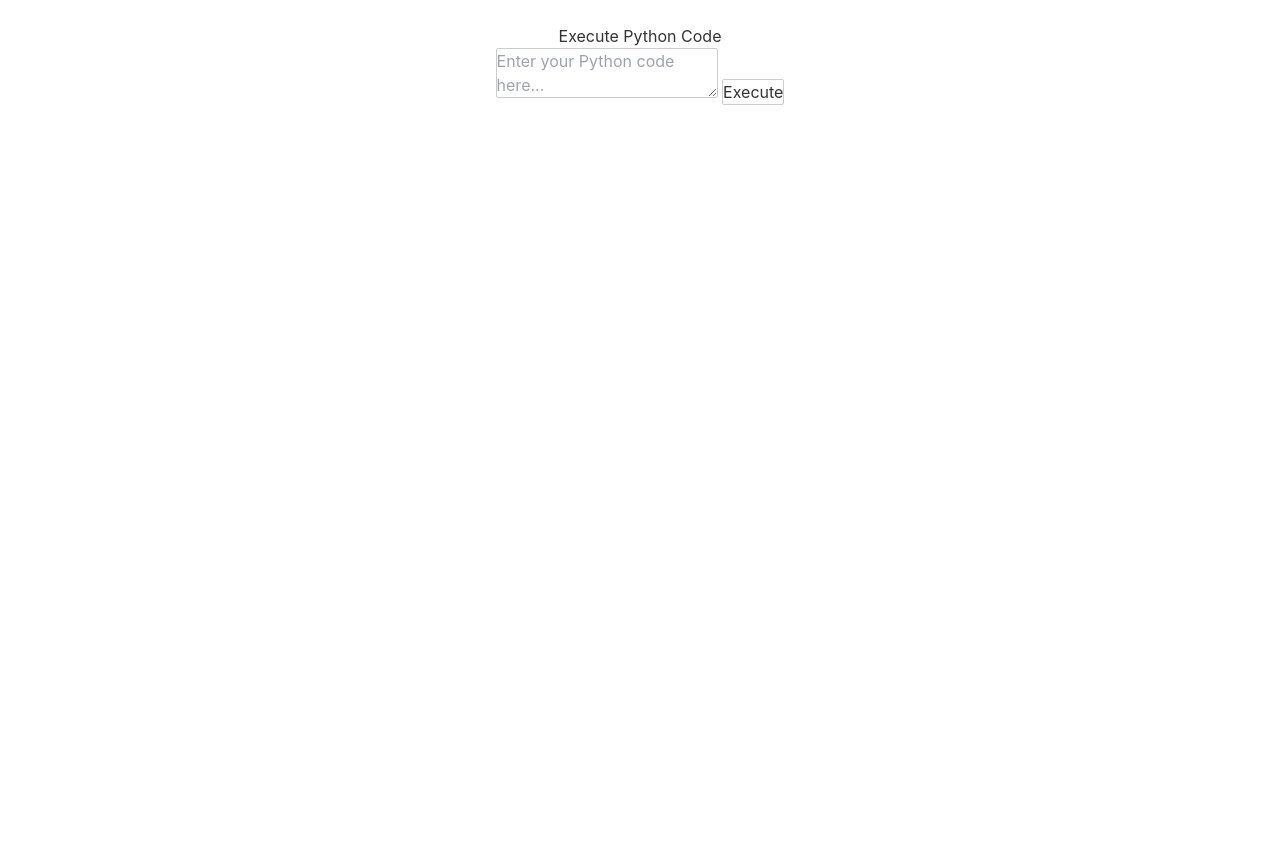
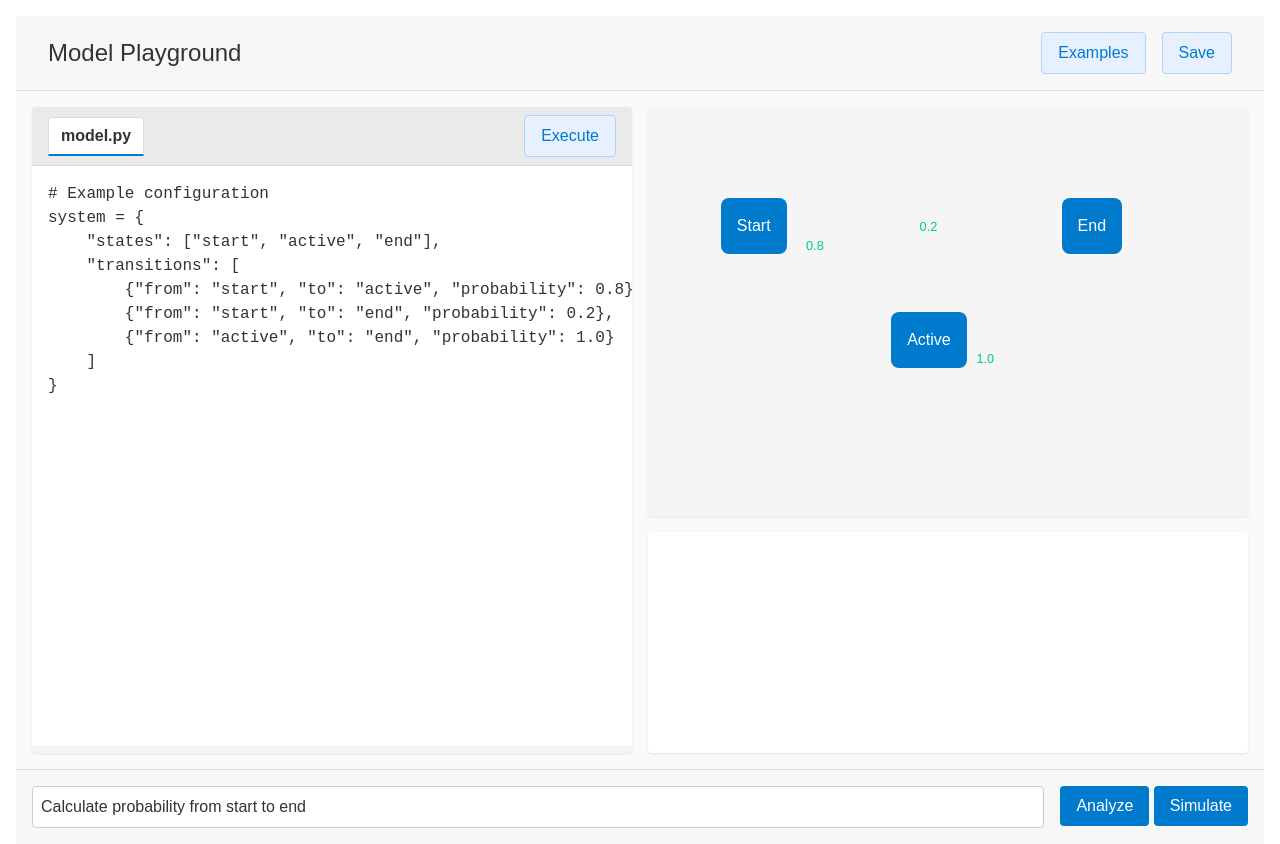
Before and after one commit to stormchecker/stormvogel-playground, a Svelte app in the folder frontend/: page / in a window 1280 px wide. Before the commit the page ends 800 px from the top, so only its background shows below. Built offline with nearby package versions, Linux system fonts and the light colour scheme.

Commit message:
changes page.svelte to be nicer

```diff
--- a/frontend/src/routes/+page.svelte
+++ b/frontend/src/routes/+page.svelte
@@ -1,9 +1,21 @@
 <script>
-    let code = '';
-    let output = '';
-    let error = '';
+  let code = `# Example configuration
+system = {
+    "states": ["start", "active", "end"],
+    "transitions": [
+        {"from": "start", "to": "active", "probability": 0.8},
+        {"from": "start", "to": "end", "probability": 0.2},
+        {"from": "active", "to": "end", "probability": 1.0}
+    ]
+}`;
+
+  let specification = 'Calculate probability from start to end';
+  let output = "";
+  let error = "";
+  let simulationSteps = [];
 
   async function executeCode() {
+    try {
       const response = await fetch('http://localhost:5000/execute', {
         method: 'POST',
         headers: {
@@ -15,17 +27,261 @@
       const result = await response.json();
       output = result.output;
       error = result.error;
+    } catch (e) {
+      error = "Failed to connect to execution server";
+    }
+  }
+
+  function checkSpecification() {
+    // Placeholder for actual specification checking
+    output = "Specification analysis would go here";
+  }
+
+  function simulate() {
+    // Mock simulation
+    simulationSteps = ['start', 'active', 'end'];
+    output = `Simulation path: ${simulationSteps.join(' → ')}`;
   }
 </script>
 
-  <main>
-    <h1>Execute Python Code</h1>
-    <textarea bind:value={code} placeholder="Enter your Python code here..."></textarea>
-    <button on:click={executeCode}>Execute</button>
+<svelte:head>
+  <title>Model Playground</title>
+</svelte:head>
+
+<div class="container">
+  <header>
+    <h1>Model Playground</h1>
+    <nav>
+      <button class="nav-btn">Examples</button>
+      <button class="nav-btn">Save</button>
+    </nav>
+  </header>
+
+  <div class="main-content">
+    <div class="code-panel">
+      <div class="editor-header">
+        <span class="file-tab active">model.py</span>
+        <button on:click={executeCode} class="nav-btn">Execute</button>
+      </div>
+      <textarea
+        bind:value={code}
+        class="code-editor"
+        placeholder="Enter your Python code here..."
+      ></textarea>
+    </div>
+
+    <div class="visualization-panel">
+      <div class="model-preview">
+        <div class="state-diagram">
+          <div class="state start">Start</div>
+          <div class="state active">Active</div>
+          <div class="state end">End</div>
+          <div class="transition start-active">0.8</div>
+          <div class="transition start-end">0.2</div>
+          <div class="transition active-end">1.0</div>
+        </div>
+      </div>
+      <div class="output-console">
         <pre>{output}</pre>
         <pre style="color: red;">{error}</pre>
-  </main>
+      </div>
+    </div>
+  </div>
+
+  <div class="specification-bar">
+    <input
+      type="text"
+      bind:value={specification}
+      placeholder="Enter your query"
+      class="spec-input"
+    />
+    <div class="controls">
+      <button on:click={checkSpecification} class="action-btn">Analyze</button>
+      <button on:click={simulate} class="action-btn">Simulate</button>
+    </div>
+  </div>
+</div>
 
 <style>
-    /* Add your styles here */
+  :global(body) {
+    margin: 0;
+    padding: 0;
+    background-color: #ffffff;
+    color: #333333;
+    font-family: 'Arial', sans-serif;
+  }
+
+  .container {
+    display: flex;
+    flex-direction: column;
+    height: 100vh;
+  }
+
+  header {
+    display: flex;
+    justify-content: space-between;
+    align-items: center;
+    padding: 1rem 2rem;
+    background-color: #f7f7f7;
+    border-bottom: 1px solid #ddd;
+  }
+
+  h1 {
+    margin: 0;
+    font-size: 1.5rem;
+  }
+
+  nav {
+    display: flex;
+  }
+
+  .nav-btn {
+    background: #e6f0ff;
+    color: #007acc;
+    border: 1px solid #b3d1ff;
+    padding: 8px 16px;
+    margin-left: 1rem;
+    cursor: pointer;
+    border-radius: 4px;
+    transition: background 0.3s;
+  }
+
+  .nav-btn:hover {
+    background: #d0e0ff;
+  }
+
+  .main-content {
+    display: grid;
+    grid-template-columns: 1fr 1fr;
+    flex-grow: 1;
+    gap: 1rem;
+    padding: 1rem;
+    background-color: #fafafa;
+  }
+
+  .code-panel {
+    background: #f5f5f5;
+    border-radius: 4px;
+    overflow: hidden;
+    box-shadow: 0 1px 3px rgba(0, 0, 0, 0.1);
+  }
+
+  .editor-header {
+    display: flex;
+    justify-content: space-between;
+    align-items: center;
+    background: #eaeaea;
+    padding: 8px 16px;
+    border-bottom: 1px solid #ddd;
+  }
+
+  .file-tab {
+    padding: 6px 12px;
+    background: #fff;
+    border-radius: 4px 4px 0 0;
+    border: 1px solid #ddd;
+  }
+
+  .file-tab.active {
+    border-bottom: 2px solid #007acc;
+    font-weight: bold;
+  }
+
+  .code-editor {
+    width: 100%;
+    padding: 1rem;
+    margin: 0;
+    height: calc(100vh - 220px);
+    overflow: auto;
+    background-color: #fff;
+    color: #333;
+    font-family: 'Courier New', monospace;
+    border: none;
+    resize: none;
+    white-space: pre;
+    tab-size: 4;
+  }
+
+  .visualization-panel {
+    display: flex;
+    flex-direction: column;
+    gap: 1rem;
+  }
+
+  .model-preview {
+    flex: 2;
+    background: #f5f5f5;
+    border-radius: 4px;
+    padding: 1rem;
+    box-shadow: 0 1px 3px rgba(0, 0, 0, 0.1);
+  }
+
+  .state-diagram {
+    position: relative;
+    height: 100%;
+  }
+
+  .state {
+    position: absolute;
+    padding: 1rem;
+    background: #007acc;
+    border-radius: 8px;
+    text-align: center;
+    color: #fff;
+  }
+
+  .start { top: 20%; left: 10%; }
+  .active { top: 50%; left: 40%; }
+  .end { top: 20%; left: 70%; }
+
+  .transition {
+    position: absolute;
+    color: #00cc88;
+    font-size: 0.8em;
+  }
+
+  .start-active { top: 30%; left: 25%; }
+  .start-end { top: 25%; left: 45%; }
+  .active-end { top: 60%; left: 55%; }
+
+  .output-console {
+    flex: 1;
+    background: #fff;
+    padding: 1rem;
+    border-radius: 4px;
+    box-shadow: 0 1px 3px rgba(0, 0, 0, 0.1);
+    overflow: auto;
+    font-family: 'Courier New', monospace;
+  }
+
+  .specification-bar {
+    display: flex;
+    gap: 1rem;
+    padding: 1rem;
+    background: #f7f7f7;
+    border-top: 1px solid #ddd;
+  }
+
+  .spec-input {
+    flex-grow: 1;
+    padding: 8px;
+    background: #fff;
+    border: 1px solid #ccc;
+    color: #333;
+    border-radius: 4px;
+  }
+
+  .action-btn {
+    background: #007acc;
+    color: #fff;
+    border: none;
+    padding: 8px 16px;
+    cursor: pointer;
+    border-radius: 4px;
+    transition: background 0.3s;
+  }
+
+  .action-btn:hover {
+    background: #005fa3;
+  }
 </style>
```
Lines whose indentation alone changed are shown as unchanged.
